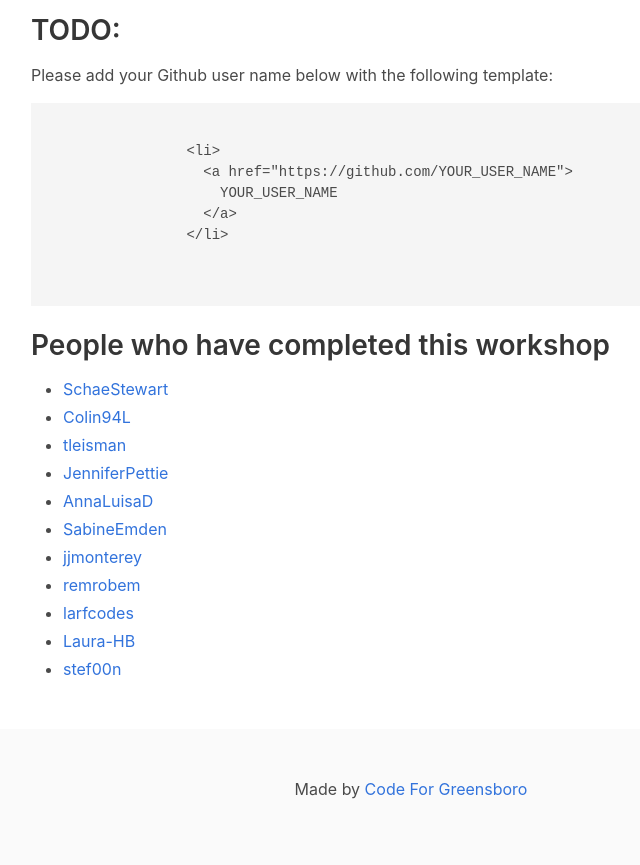
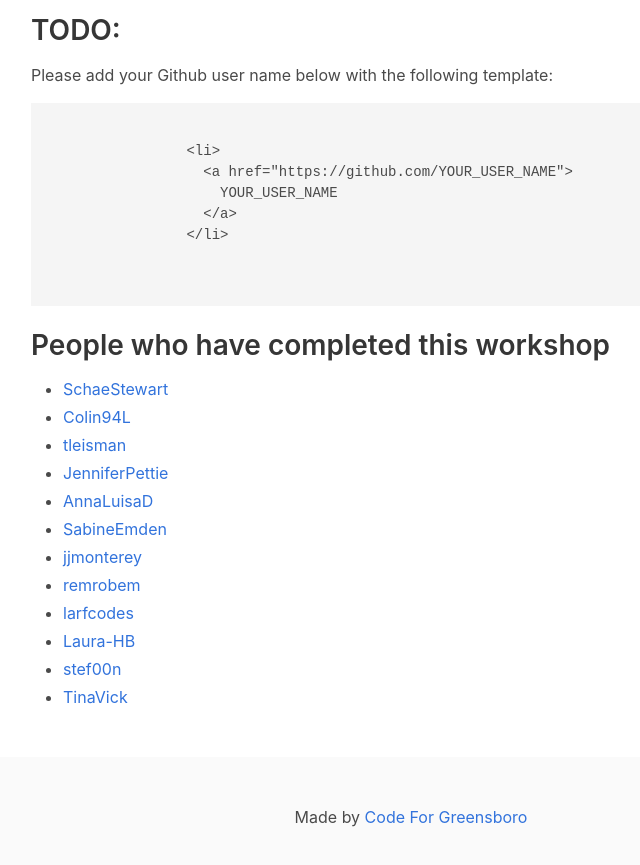
Before and after one commit to codeforgso/github-workshop-site, a website: page index.html in a window 1280 px wide. Shown: the part 360-1225 px from the top of the page, without its empty margins (229-869 px from the left). Drawn offline with Linux system fonts and the light colour scheme.

Commit message:
Add Github username

```diff
--- a/index.html
+++ b/index.html
@@ -125,6 +125,9 @@
                 <li>
                   <a href="https://github.com/stef00n">stef00n</a>
                 </li>
+                <li>
+                  <a href="https://github.com/TInaVick">TinaVick</a>
+                </li>
               </ul>
               <!-- TODO: Add your username above this line -->
             </div>
```
